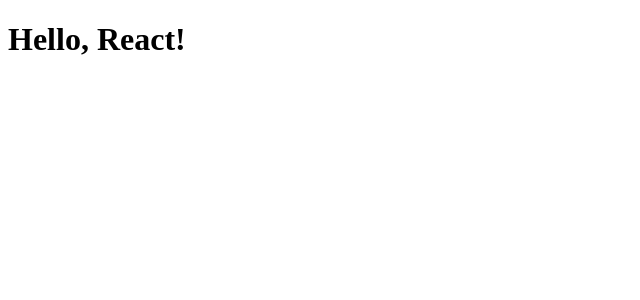
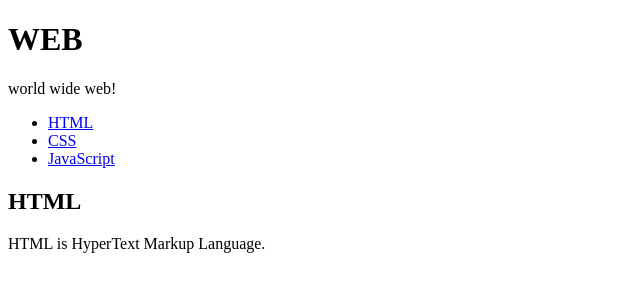
Before and after one commit to HwangWoong4708/opentutorial_react, a React (Create React App) app: page / in a window 1280 px wide. Shown: the top 300 px of the page, without its empty margins (0-640 px from the left). Built offline with nearby package versions, Linux system fonts and the light colour scheme.

Commit message:
make Component

```diff
--- a/src/App.js
+++ b/src/App.js
@@ -1,14 +1,55 @@
 import React from "react";
+import "./App.css";
 
-import "./App.css";
+class Subject extends React.Component {
+  render() {
+    return (
+      <header>
+        <h1>WEB</h1>
+        world wide web!
+      </header>
+    );
+  }
+}
+
+class Nav extends React.Component {
+  render() {
+    return (
+      <nav>
+        <ul>
+          <li>
+            <a href="1.html">HTML</a>
+          </li>
+          <li>
+            <a href="2.html">CSS</a>
+          </li>
+          <li>
+            <a href="3.html">JavaScript</a>
+          </li>
+        </ul>
+      </nav>
+    );
+  }
+}
+
+class Article extends React.Component {
+  render() {
+    return (
+      <article>
+        <h2>HTML</h2>
+        HTML is HyperText Markup Language.
+      </article>
+    );
+  }
+}
 
 class App extends React.Component {
   render() {
     return (
-      <div>
-        <div className="App">
-          <h1>Hello, React!</h1>
-        </div>
+      <div className="App">
+        <Subject />
+        <Nav />
+        <Article />
       </div>
     );
   }
```
